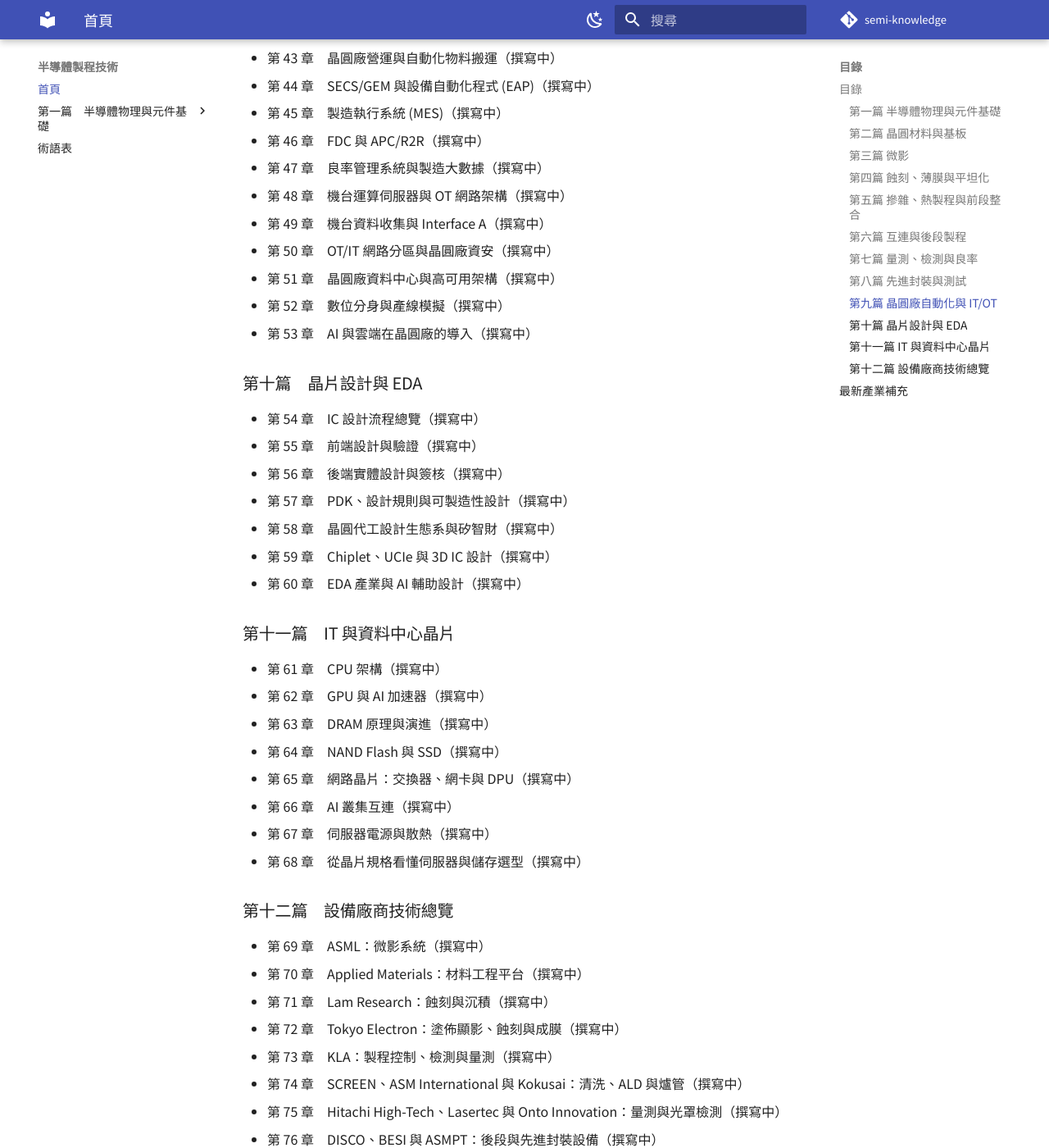
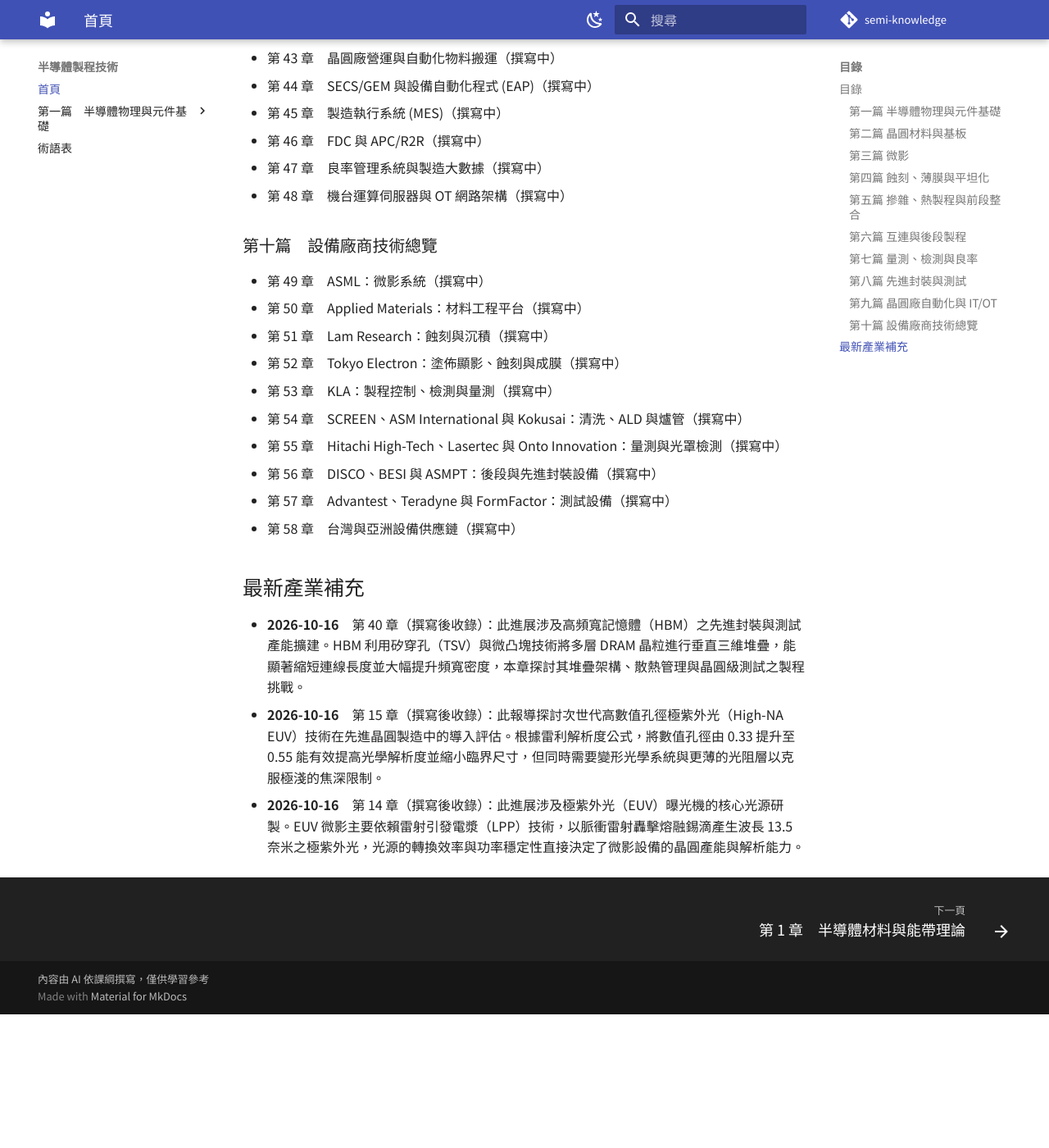
Before and after one commit to bkhotey4/semi-knowledge, an MkDocs documentation site: the page built from docs/index.md, in a window 1280 px wide and 1400 px high, scrolled down 2410 px. Shown: the whole window at 82% size. Built offline with MkDocs 1.6.1 and Material for MkDocs 9.7.7, drawn with Linux system fonts in a browser that asks for light colours; comment, search, counter and statistics services are not loaded; after the commit the page ends 3647 px from its top, so only the background shows below that; some of the changed text lies outside the part shown.

Commit message:
更新網站

```diff
--- a/docs/index.md
+++ b/docs/index.md
@@ -81,45 +81,19 @@
 - 第 46 章　FDC 與 APC/R2R（撰寫中）
 - 第 47 章　良率管理系統與製造大數據（撰寫中）
 - 第 48 章　機台運算伺服器與 OT 網路架構（撰寫中）
-- 第 49 章　機台資料收集與 Interface A（撰寫中）
-- 第 50 章　OT/IT 網路分區與晶圓廠資安（撰寫中）
-- 第 51 章　晶圓廠資料中心與高可用架構（撰寫中）
-- 第 52 章　數位分身與產線模擬（撰寫中）
-- 第 53 章　AI 與雲端在晶圓廠的導入（撰寫中）
 
-### 第十篇　晶片設計與 EDA
+### 第十篇　設備廠商技術總覽
 
-- 第 54 章　IC 設計流程總覽（撰寫中）
-- 第 55 章　前端設計與驗證（撰寫中）
-- 第 56 章　後端實體設計與簽核（撰寫中）
-- 第 57 章　PDK、設計規則與可製造性設計（撰寫中）
-- 第 58 章　晶圓代工設計生態系與矽智財（撰寫中）
-- 第 59 章　Chiplet、UCIe 與 3D IC 設計（撰寫中）
-- 第 60 章　EDA 產業與 AI 輔助設計（撰寫中）
-
-### 第十一篇　IT 與資料中心晶片
-
-- 第 61 章　CPU 架構（撰寫中）
-- 第 62 章　GPU 與 AI 加速器（撰寫中）
-- 第 63 章　DRAM 原理與演進（撰寫中）
-- 第 64 章　NAND Flash 與 SSD（撰寫中）
-- 第 65 章　網路晶片：交換器、網卡與 DPU（撰寫中）
-- 第 66 章　AI 叢集互連（撰寫中）
-- 第 67 章　伺服器電源與散熱（撰寫中）
-- 第 68 章　從晶片規格看懂伺服器與儲存選型（撰寫中）
-
-### 第十二篇　設備廠商技術總覽
-
-- 第 69 章　ASML：微影系統（撰寫中）
-- 第 70 章　Applied Materials：材料工程平台（撰寫中）
-- 第 71 章　Lam Research：蝕刻與沉積（撰寫中）
-- 第 72 章　Tokyo Electron：塗佈顯影、蝕刻與成膜（撰寫中）
-- 第 73 章　KLA：製程控制、檢測與量測（撰寫中）
-- 第 74 章　SCREEN、ASM International 與 Kokusai：清洗、ALD 與爐管（撰寫中）
-- 第 75 章　Hitachi High-Tech、Lasertec 與 Onto Innovation：量測與光罩檢測（撰寫中）
-- 第 76 章　DISCO、BESI 與 ASMPT：後段與先進封裝設備（撰寫中）
-- 第 77 章　Advantest、Teradyne 與 FormFactor：測試設備（撰寫中）
-- 第 78 章　台灣與亞洲設備供應鏈（撰寫中）
+- 第 49 章　ASML：微影系統（撰寫中）
+- 第 50 章　Applied Materials：材料工程平台（撰寫中）
+- 第 51 章　Lam Research：蝕刻與沉積（撰寫中）
+- 第 52 章　Tokyo Electron：塗佈顯影、蝕刻與成膜（撰寫中）
+- 第 53 章　KLA：製程控制、檢測與量測（撰寫中）
+- 第 54 章　SCREEN、ASM International 與 Kokusai：清洗、ALD 與爐管（撰寫中）
+- 第 55 章　Hitachi High-Tech、Lasertec 與 Onto Innovation：量測與光罩檢測（撰寫中）
+- 第 56 章　DISCO、BESI 與 ASMPT：後段與先進封裝設備（撰寫中）
+- 第 57 章　Advantest、Teradyne 與 FormFactor：測試設備（撰寫中）
+- 第 58 章　台灣與亞洲設備供應鏈（撰寫中）
 
 ## 最新產業補充
 
```
Also changed, not shown: other parts of docs/index.md (+1 -1 lines), textbook_state.json (+7 -4 lines).
